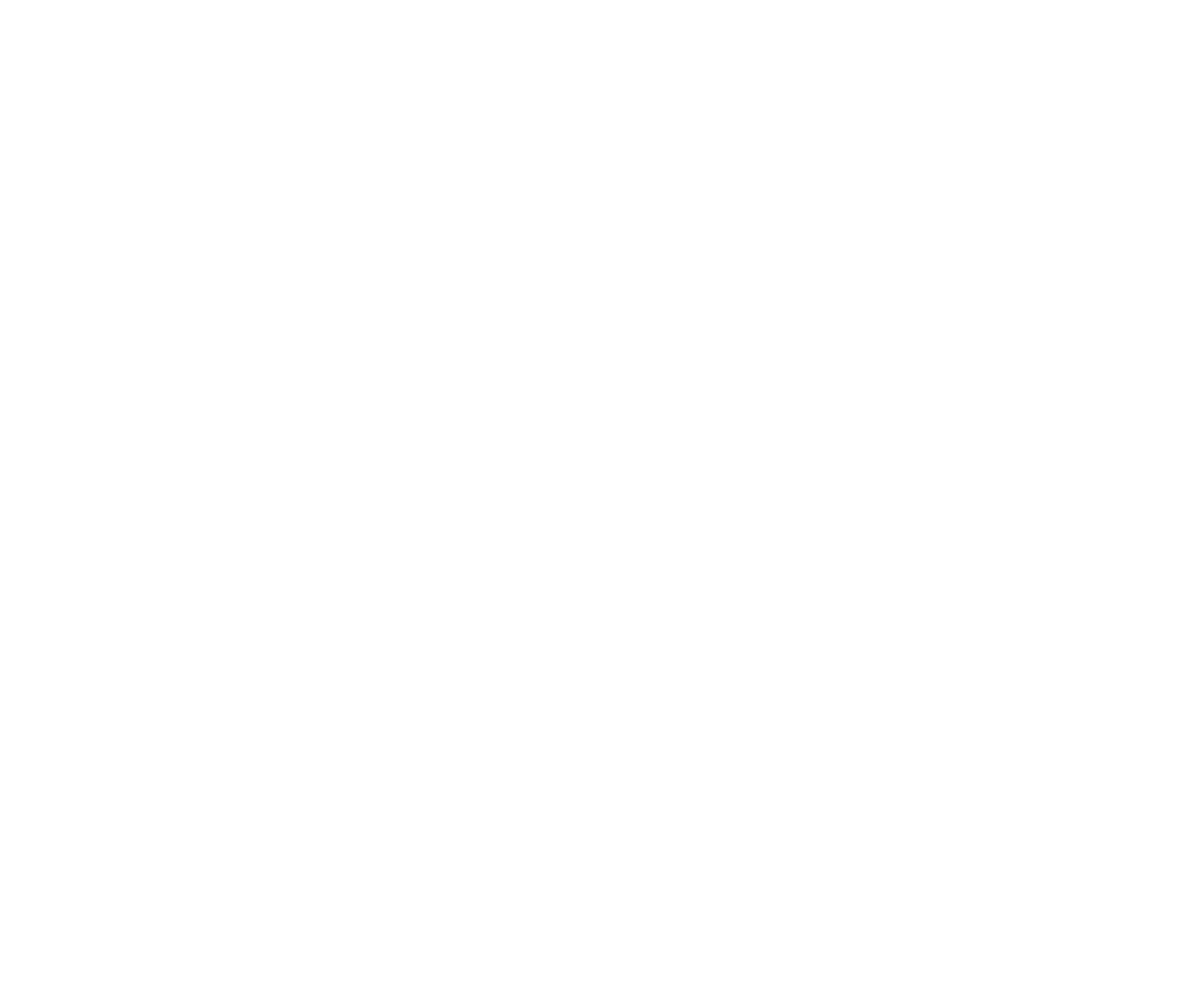
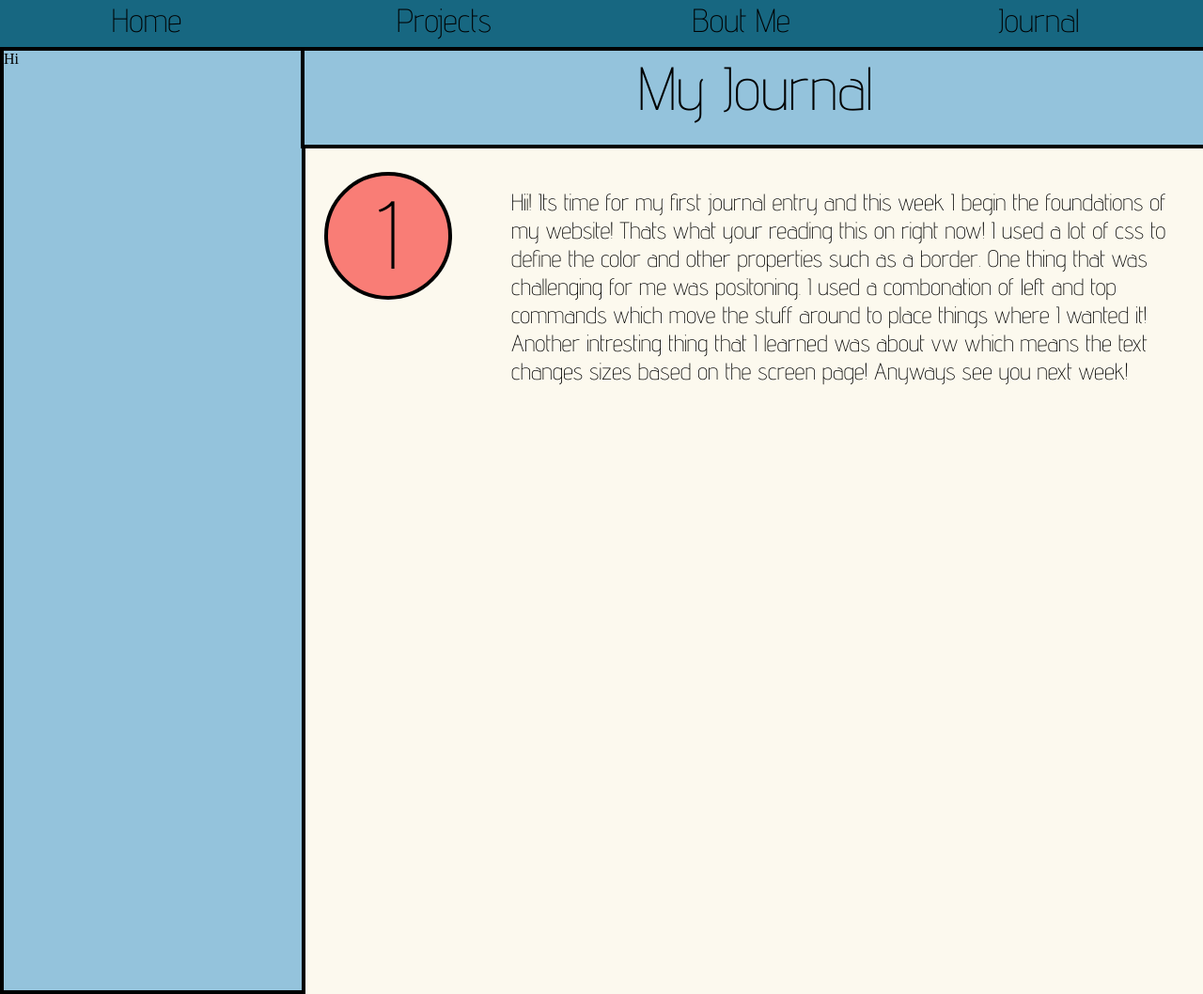
Before and after one commit to c25mb1/c25mb1.github.io, a plain HTML site: page journal.html in a window 1280 px wide. Shown: the whole page at 94% size. Before the commit the page ends 800 px from the top, so only its background shows below. Drawn offline with Linux system fonts and the light colour scheme.

Commit message:
Added more to the website and make each page

```diff
--- a/journal.html
+++ b/journal.html
@@ -1,9 +1,138 @@
 <!DOCTYPE html>
 <html>
+
 <head>
-	<title></title>
+	<link rel="preconnect" href="https://fonts.googleapis.com">
+	<link rel="preconnect" href="https://fonts.gstatic.com" crossorigin>
+	<link href="https://fonts.googleapis.com/css2?family=Advent+Pro:wght@200&display=swap" rel="stylesheet">
+
+
+<style type="text/css">
+
+		body {
+			margin: 0px;
+			background-color: #fcf9ee;
+		}
+
+		#topmenu {
+			width: 100%;
+			background-color: #176781;
+			height: 50px;
+		}
+
+
+		#sidemenu {
+			width: 24.75%;
+			background-color: #94c3dc;
+			height: 1000px;
+			border: 4px solid black;
+		}
+
+		#menu {
+			vertical-align: top;
+			top:0px;
+			position: relative;
+			height: 100%;
+			width: 24.4%;
+			transition: 1s;
+			margin: 0px;
+
+		}
+
+
+		.topmenubutton {
+			vertical-align: top;
+			top:0px;
+			position: relative;
+			display: inline-block;
+			height: 100%;
+			width: 24.4%;
+			transition: 1s;
+			text-align: center;
+			font-size: 35px;
+/*			border: 4px solid #2a26sb;
+*/			margin: 0px;
+			font-family: 'Advent Pro', sans-serif;
+			color: black;
+		}
+
+		.marcus {
+ 			background-color: #94c3dc;
+ 			height: 100px;
+  			width: 75%;
+  			position: absolute;
+  			left: 25%;
+  			top: 50px;
+  			text-align: center;
+  			font-size: 65px;
+  			margin: 0px;
+  			border: 4px solid black;
+  			font-family: 'Advent Pro', sans-serif;
+		}
+
+		.dotsbutton {
+ 			height: 10vw;
+  			width: 10vw;
+  			background-color: #f97d76;
+  			border-radius: 50%;
+  			position: relative;
+  			left: 25%;
+  			top: -900px;
+  			text-align: center;
+  			font-size: 8vw;
+  			border: 4px solid black;
+  			margin: 25px;
+  			font-family: 'Advent Pro', sans-serif;
+		}
+
+		.journaltext1 {
+  			width: 55%;
+  			position: absolute;
+  			left: 42.5%;
+  			top: 200px;
+  			text-align: left;
+  			font-size: 25px;
+  			margin: 0px;
+  			font-family: 'Advent Pro', sans-serif;
+		}
+
+
+
+
+
+
+
+	</style>
+
+
+
 </head>
+
+
 <body>
 
+<div id="topmenu">
+	<a href="index.html"><div class="topmenubutton">Home</div></a>
+	<a href="projects.html"><div class="topmenubutton">Projects</div></a>
+	<a href="boutme.html"><div class="topmenubutton">Bout Me</div></a>
+	<a href="journal.html"><div class="topmenubutton">Journal</div></a>
+
+</div>
+
+
+<div id="sidemenu">
+
+	<div class="sidemenubutton">Hi</div>
+
+</div>
+
+<div class="marcus">My Journal</div>
+
+<div class="dotsbutton">1</div>
+
+<div class="journaltext1">Hii! Its time for my first journal entry and this week I begin the foundations of my website! Thats what your reading this on right now! I used a lot of css to define the color and other properties such as a border. One thing that was challenging for me was positoning. I used a combonation of left and top commands which move the stuff around to place things where I wanted it! Another intresting thing that I learned was about vw which means the text changes sizes based on the screen page! Anyways see you next week!</div>
+
+
 </body>
+
 </html>
```
Also changed, not shown: boutme.html (+109 -0 lines), index.html (+1 -1 lines), projects.html (+109 -0 lines), Home.png, 1 other file.
